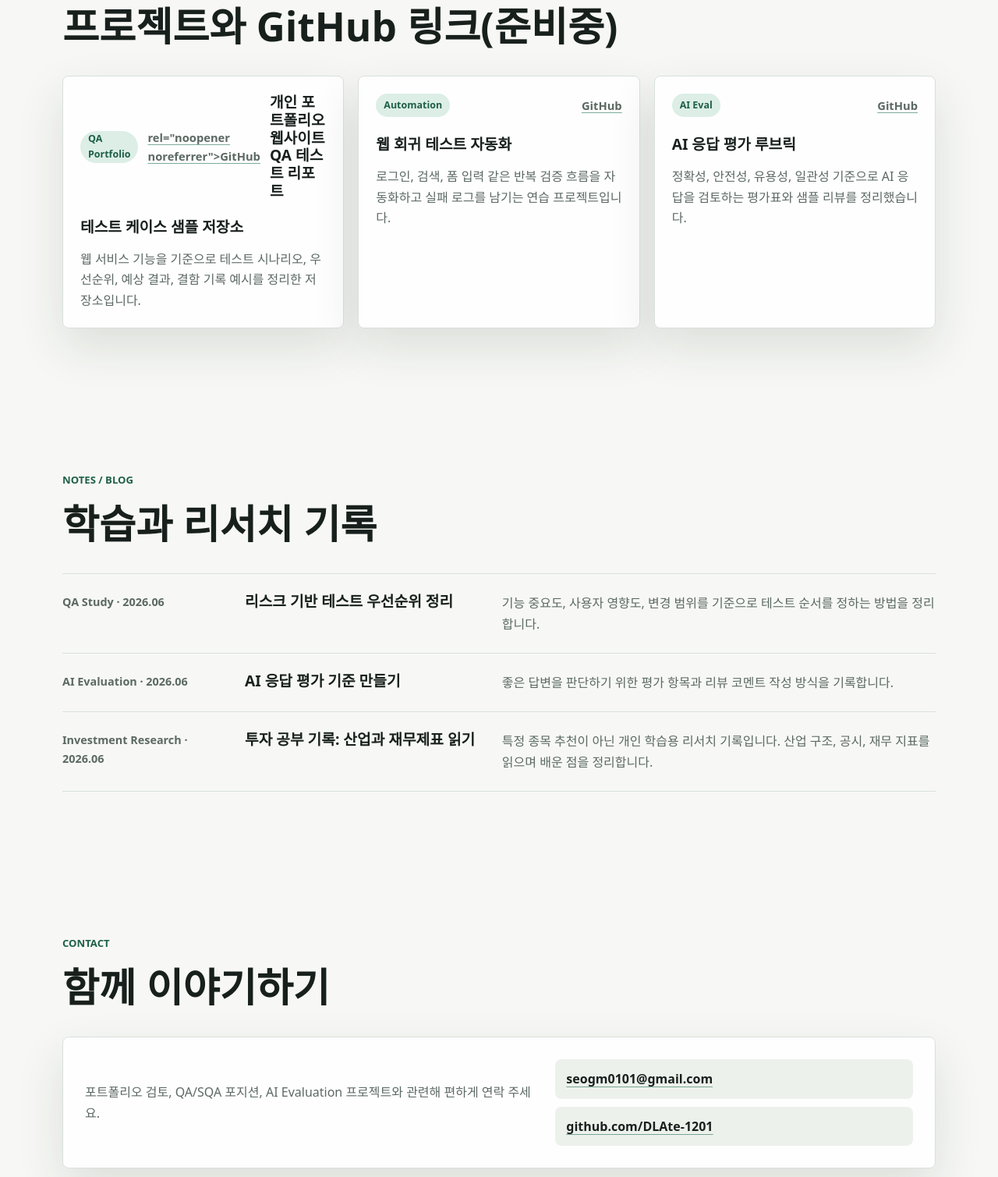
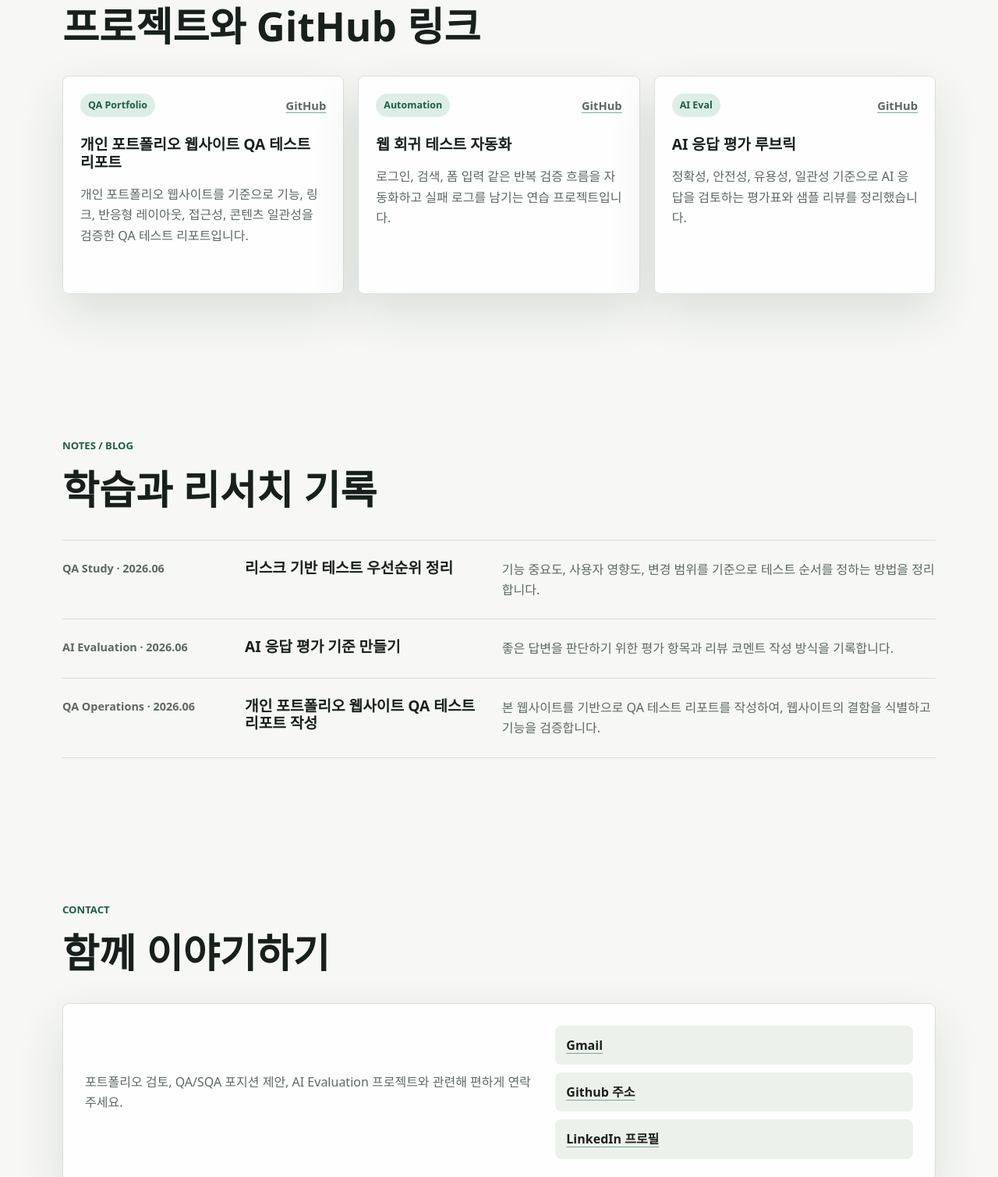
Before and after one commit to DLAte-1201/dlate-1201.github.io, a plain HTML site: page index.html in a window 1280 px wide. Shown: the part 1620-3129 px from the top of the page at 78% size. Drawn offline with Linux system fonts and the light colour scheme.

Commit message:
Update index.html

```diff
--- a/index.html
+++ b/index.html
@@ -124,23 +124,22 @@
     <section class="section projects" id="projects" aria-labelledby="projects-title">
       <div class="section-heading">
         <p class="eyebrow">Projects</p>
-        <h2 id="projects-title">프로젝트와 GitHub 링크(준비중)</h2>
+        <h2 id="projects-title">프로젝트와 GitHub 링크</h2>
       </div>
       <div class="project-grid">
         <article class="project-card">
           <div class="card-topline">
             <span class="tag">QA Portfolio</span>
-            <a href="https://github.com/Dlate-1201/QA-TEST-REPORT-1201" target="_blank"> rel="noopener noreferrer">GitHub</a>
+            <a href="https://github.com/DLAte-1201/QA-TEST-REPORT-1201" target="_blank" rel="noopener noreferrer">GitHub</a>
+          </div>
           <h3>개인 포트폴리오 웹사이트 QA 테스트 리포트</h3>
-          </div>
-          <h3>테스트 케이스 샘플 저장소</h3>
-          <p>웹 서비스 기능을 기준으로 테스트 시나리오, 우선순위, 예상 결과, 결함 기록 예시를 정리한 저장소입니다.</p>
+          <p>개인 포트폴리오 웹사이트를 기준으로 기능, 링크, 반응형 레이아웃, 접근성, 콘텐츠 일관성을 검증한 QA 테스트 리포트입니다.</p>
         </article>
 
         <article class="project-card">
           <div class="card-topline">
             <span class="tag">Automation</span>
-            <a href="https://github.com/your-id/web-regression-suite" target="_blank" rel="noopener noreferrer">GitHub</a>
+            <a href="https://github.com/DLAte-1201/web-regression-suite" target="_blank" rel="noopener noreferrer">GitHub</a>
           </div>
           <h3>웹 회귀 테스트 자동화</h3>
           <p>로그인, 검색, 폼 입력 같은 반복 검증 흐름을 자동화하고 실패 로그를 남기는 연습 프로젝트입니다.</p>
@@ -149,7 +148,7 @@
         <article class="project-card">
           <div class="card-topline">
             <span class="tag">AI Eval</span>
-            <a href="https://github.com/your-id/ai-evaluation-notes" target="_blank" rel="noopener noreferrer">GitHub</a>
+            <a href="https://github.com/DLAte-1201/ai-evaluation-notes" target="_blank" rel="noopener noreferrer">GitHub</a>
           </div>
           <h3>AI 응답 평가 루브릭</h3>
           <p>정확성, 안전성, 유용성, 일관성 기준으로 AI 응답을 검토하는 평가표와 샘플 리뷰를 정리했습니다.</p>
@@ -174,10 +173,10 @@
           <p>좋은 답변을 판단하기 위한 평가 항목과 리뷰 코멘트 작성 방식을 기록합니다.</p>
         </article>
         <article class="note-item">
-          <p class="note-meta">Investment Research · 2026.06</p>
-          <h3>투자 공부 기록: 산업과 재무제표 읽기</h3>
+          <p class="note-meta">QA Operations · 2026.06</p>
+          <h3>개인 포트폴리오 웹사이트 QA 테스트 리포트 작성</h3>
           <p>
-            특정 종목 추천이 아닌 개인 학습용 리서치 기록입니다. 산업 구조, 공시, 재무 지표를 읽으며 배운 점을 정리합니다.
+            본 웹사이트를 기반으로 QA 테스트 리포트를 작성하여, 웹사이트의 결함을 식별하고 기능을 검증합니다.
           </p>
         </article>
       </div>
@@ -190,12 +189,13 @@
       </div>
       <div class="contact-box">
         <p>
-          포트폴리오 검토, QA/SQA 포지션, AI Evaluation 프로젝트와 관련해 편하게 연락 주세요.
+          포트폴리오 검토, QA/SQA 포지션 제안, AI Evaluation 프로젝트와 관련해 편하게 연락 주세요.
         </p>
         <address>
-          <a href="mailto:seogm0101@gmail.com">seogm0101@gmail.com</a>
-          <a href="https://github.com/DLAte-1201" target="_blank" rel="noopener noreferrer">github.com/DLAte-1201</a>
-        </address>
+          <a href="mailto:seogm0101@gmail.com">Gmail </a>
+          <a href="https://github.com/DLAte-1201" target="_blank" rel="noopener noreferrer">Github 주소 </a>
+          <a href="https://www.linkedin.com/in/서경민1201/" target="_blank" rel="noopener noreferrer">LinkedIn 프로필
+</a>
       </div>
     </section>
   </main>
```
